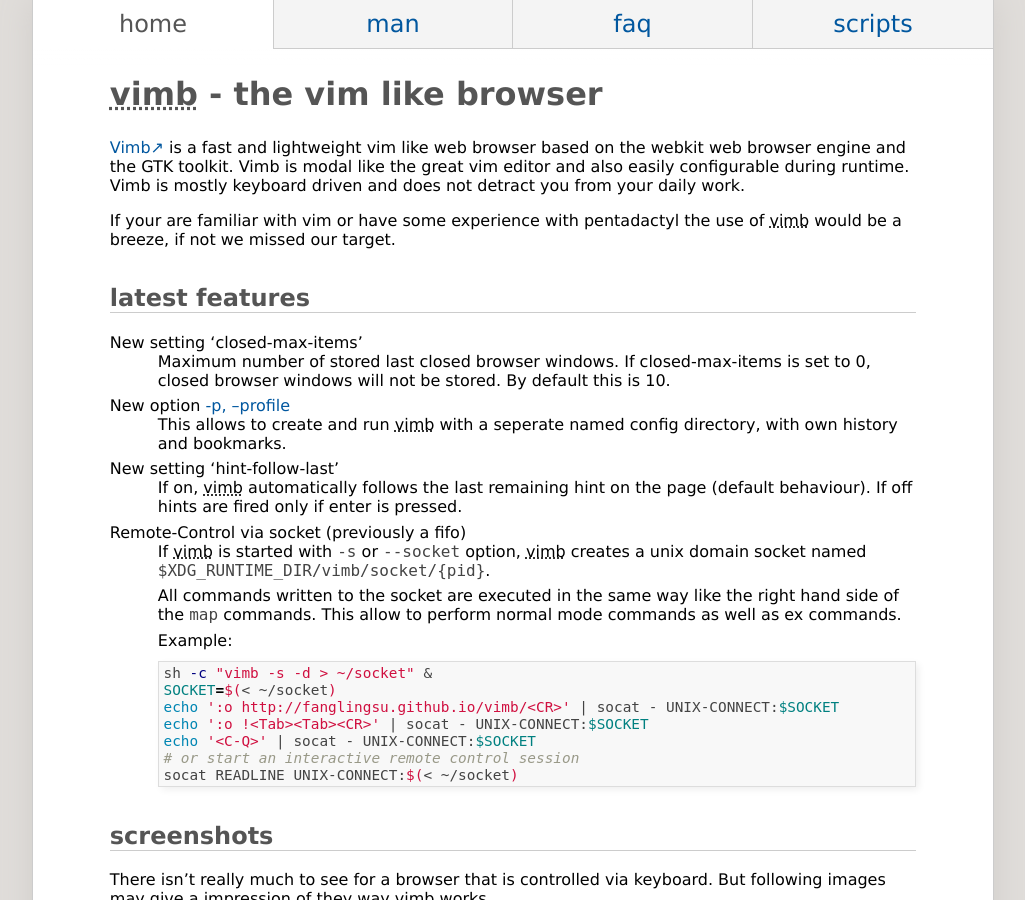
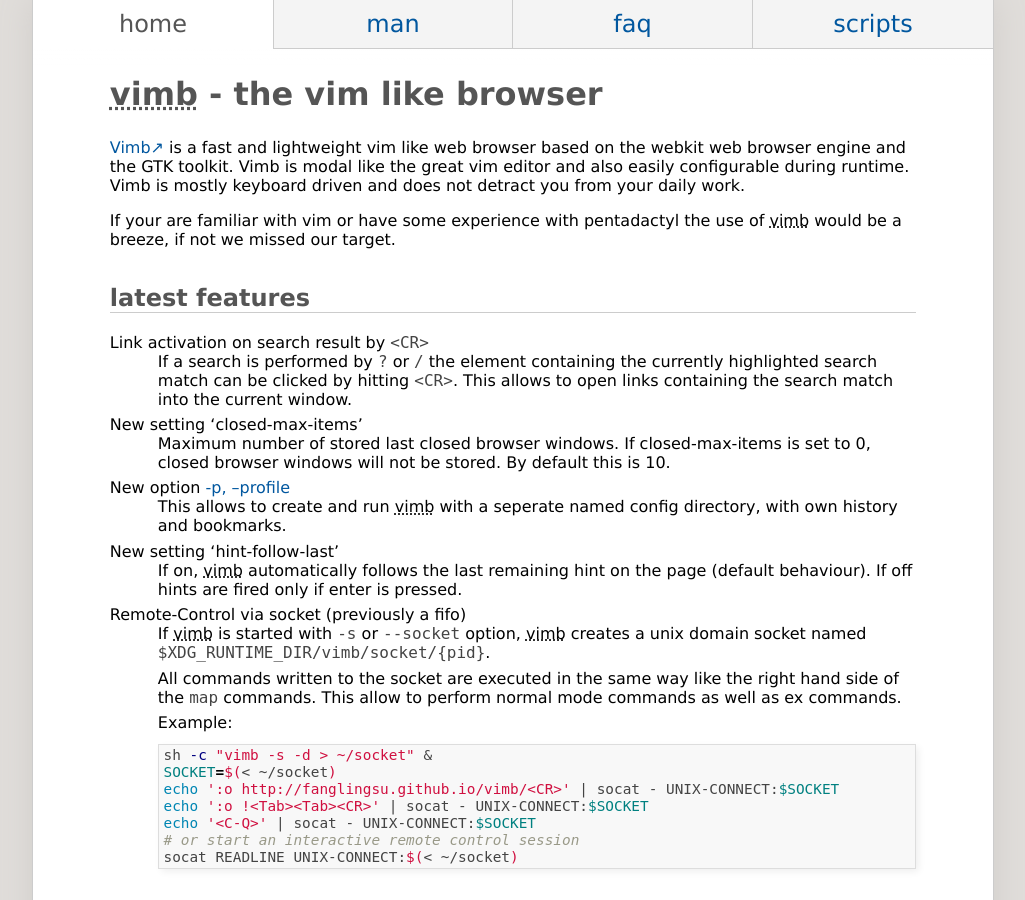
Before and after one commit to fanglingsu/vimb, a Jekyll site: the page built from index.md, in a window 1280 px wide and 900 px high. Shown: the whole window, without its empty margins (127-1152 px from the left). Built offline with Jekyll 4.4.1, drawn with Linux system fonts in a browser that asks for light colours.

Commit message:
Added activate search match feature.

```diff
--- a/index.md
+++ b/index.md
@@ -17,6 +17,11 @@
 of vimb would be a breeze, if not we missed our target.
 
 ## latest features
+
+Link activation on search result by `<CR>`
+: If a search is performed by `?` or `/` the element containing the currently
+  highlighted search match can be clicked by hitting `<CR>`. This allows to
+  open links containing the search match into the current window.
 
 New setting 'closed-max-items'
 : Maximum number of stored last closed browser windows. If closed-max-items is
```
Also changed, not shown: man.md (+3 -0 lines).
